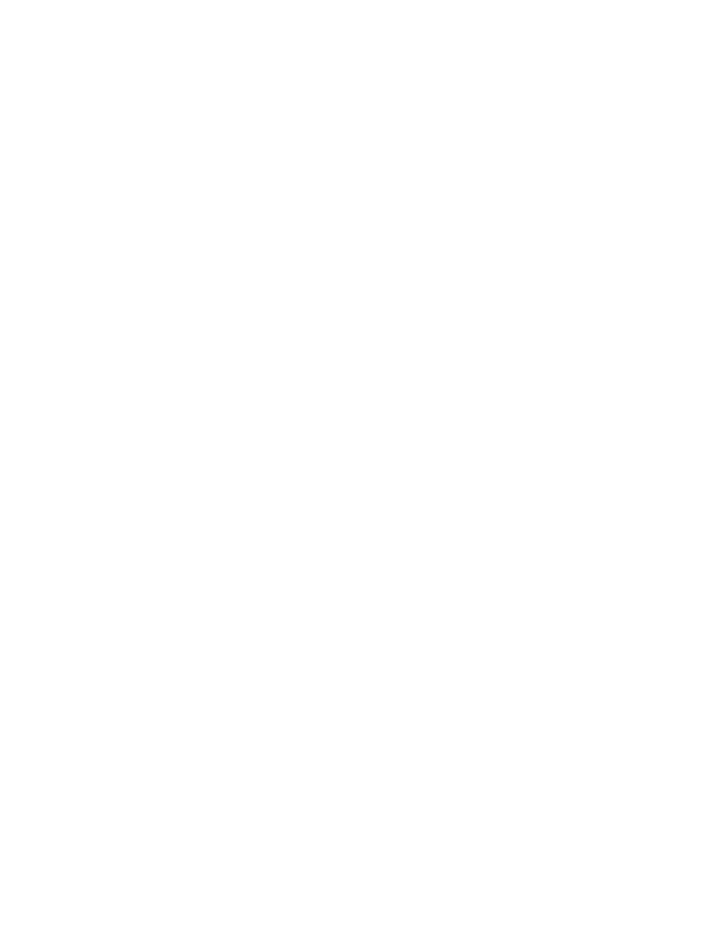
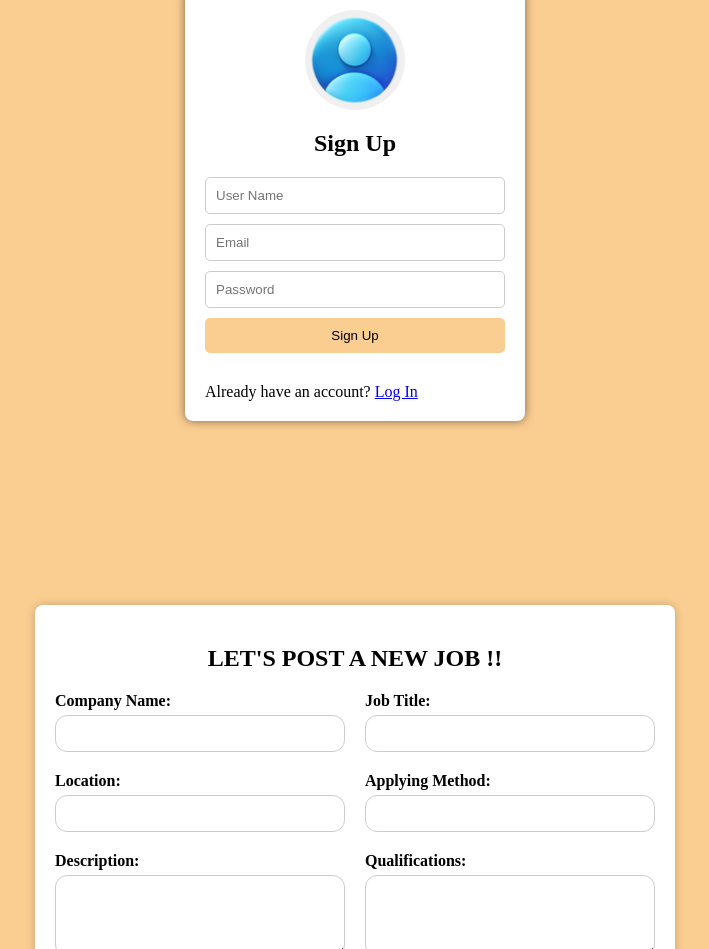
Before and after one commit to MahitabAhmed/hci_project_JobPortal, an Angular app: page / in a window 1280 px wide. Shown: the part 1003-1952 px from the top of the page, without its empty margins (285-994 px from the left). Before the commit the page ends 816 px from the top, so only its background shows below. Built offline with nearby package versions, Linux system fonts and the light colour scheme.

Commit message:
post a job finished

```diff
--- a/src/app/app.component.html
+++ b/src/app/app.component.html
@@ -1 +1,3 @@
 <app-log-in></app-log-in>
+<app-signup></app-signup>
+<app-post-job></app-post-job>
--- a/src/app/app.module.ts
+++ b/src/app/app.module.ts
@@ -4,13 +4,17 @@ import { FormsModule } from '@angular/forms';
 import { AppRoutingModule } from './app-routing.module';
 import { AppComponent } from './app.component';
 import { LogInComponent } from './log-in/log-in.component';
+import { SignupComponent } from './signup/signup.component';
+import { PostJobComponent } from './post-job/post-job.component';
 
 
 
 @NgModule({
   declarations: [
     AppComponent,
-    LogInComponent
+    LogInComponent,
+    SignupComponent,
+    PostJobComponent,
 
 
   ],
--- /dev/null
+++ b/src/app/post-job/post-job.component.css
@@ -0,0 +1,44 @@
+.new-job-container {
+    background-color: #fff;
+    padding: 20px;
+    border-radius: 8px;
+    box-shadow: 0 0 10px rgba(0, 0, 0, 0.2);
+    width: 600px;
+    margin: 0 auto;
+  }
+
+  .new-job-container h2 {
+    text-align: center;
+    margin-bottom: 20px;
+  }
+
+  .form-row {
+    display: flex;
+    justify-content: space-between;
+    margin-bottom: 20px;
+  }
+
+  .form-group {
+    width: calc(50% - 10px); /* Divide row into two columns with 10px spacing */
+  }
+
+  label {
+    display: block;
+    font-weight: bold;
+    margin-bottom: 5px;
+  }
+
+  input {
+    width: 100%;
+    padding: 10px;
+    border: 1px solid #ccc;
+    border-radius: 12px;
+    box-sizing: border-box;
+  }
+textarea {
+    width: 100%;
+    padding: 10px;
+    border: 1px solid #ccc;
+    border-radius: 12px;
+    box-sizing: border-box;
+  }
--- /dev/null
+++ b/src/app/post-job/post-job.component.html
@@ -0,0 +1,34 @@
+<div class="new-job-container">
+    <h2>LET'S POST A NEW JOB !!</h2>
+    <div class="form-row">
+      <div class="form-group">
+        <label for="companyName">Company Name:</label>
+        <input type="text" id="companyName" name="companyName">
+      </div>
+      <div class="form-group">
+        <label for="jobTitle">Job Title:</label>
+        <input type="text" id="jobTitle" name="jobTitle">
+      </div>
+    </div>
+    <div class="form-row">
+      <div class="form-group">
+        <label for="location">Location:</label>
+        <input type="text" id="location" name="location">
+      </div>
+      <div class="form-group">
+        <label for="applyingMethod">Applying Method:</label>
+        <input type="text" id="applyingMethod" name="applyingMethod">
+      </div>
+    </div>
+    <div class="form-row">
+      <div class="form-group">
+        <label for="description">Description:</label>
+        <textarea id="description" name="description" rows="4"></textarea>
+
+      </div>
+      <div class="form-group">
+        <label for="qualifications">Qualifications:</label>
+        <textarea id="qualifications" name="qualifications" rows="4"></textarea>
+      </div>
+    </div>
+  </div>
--- /dev/null
+++ b/src/app/signup/signup.component.css
@@ -0,0 +1,66 @@
+.container {
+    display: flex;
+    justify-content: center;
+    align-items: center;
+    height: 100vh;
+  }
+
+  .login-container {
+    background-color: #fff;
+    padding: 20px;
+    border-radius: 8px;
+    box-shadow: 0 0 10px rgba(0, 0, 0, 0.5);
+    width: 300px;
+  }
+
+  .circle {
+    width: 100px;
+    height: 100px;
+    border-radius: 50%;
+    background-color: #f0f0f0;
+    margin: 0 auto 20px; /* Center the circle horizontally and add space below */
+    position: relative; /* To position the image inside the circle */
+  }
+
+  .circle img {
+    width: 100px;
+    height: 100px;
+    border-radius: 50%;
+    position: absolute;
+    top: 50%;
+    left: 50%;
+    transform: translate(-50%, -50%);
+  }
+
+  .login-container h2 {
+    margin-bottom: 20px;
+    text-align: center;
+  }
+
+  .login-container input {
+    width: 100%;
+    padding: 10px;
+    margin-bottom: 10px;
+    border: 1px solid #ccc;
+    border-radius: 5px;
+    box-sizing: border-box;
+  }
+
+  .login-container button {
+    width: 100%;
+    padding: 10px;
+    background-color: #FACD91;
+    color: #000000;
+    border: none;
+    border-radius: 5px;
+    cursor: pointer;
+    transition: background-color 0.3s ease;
+  }
+
+  .login-container button:hover {
+    background-color: #ff9100;
+  }
+
+  form{
+    margin-bottom: 30px;
+  }
--- /dev/null
+++ b/src/app/signup/signup.component.html
@@ -0,0 +1,20 @@
+
+<div class="container">
+    <div class="login-container">
+      <div class="circle">
+
+        <img src="../../assets/images/login_user.jpg" alt="Profile Photo">
+      </div>
+      <h2>Sign Up</h2>
+      <form action="#" method="post">
+        <input type="text" name="email" placeholder="User Name" required>
+        <input type="text" name="username" placeholder="Email" required>
+        <input type="password" name="password" placeholder="Password" required>
+        <button type="submit">Sign Up</button>
+
+      </form>
+      <div>
+          Already have an account? <a href="#"> Log In</a>
+      </div>
+    </div>
+  </div>
--- a/src/styles.css
+++ b/src/styles.css
@@ -1 +1,4 @@
 /* You can add global styles to this file, and also import other style files */
+body{
+    background-color: #FACD91;
+}
```
Also changed, not shown: src/app/post-job/post-job.component.ts (added, +10 -0 lines), src/app/signup/signup.component.ts (added, +10 -0 lines), 2 other files (tests, documents, lock files or other folders).
